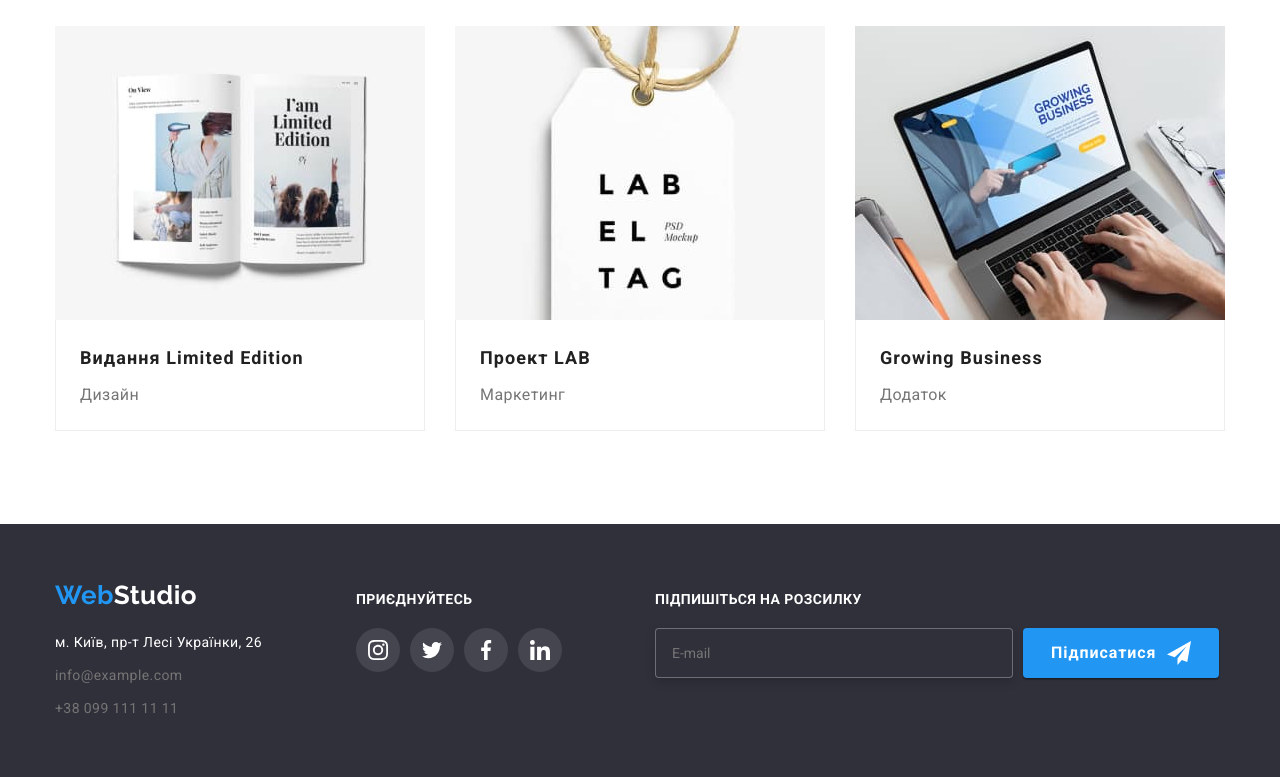
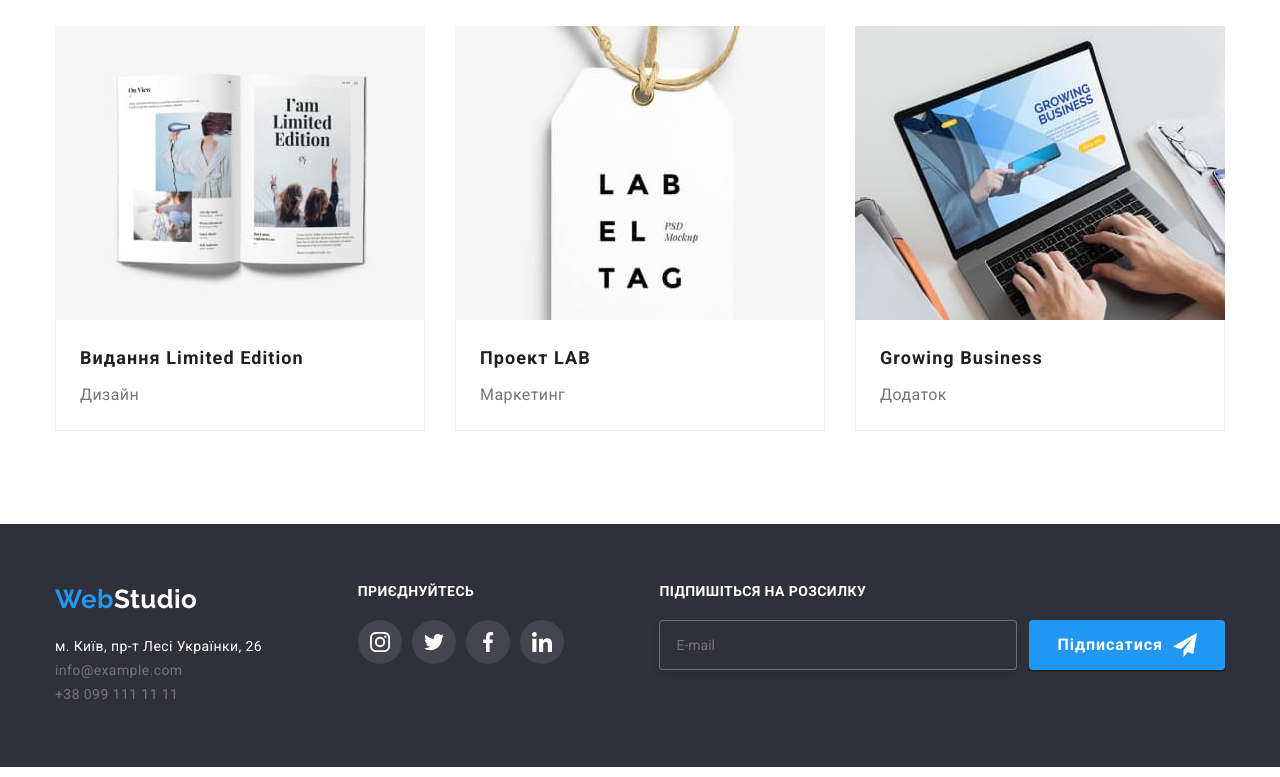
Before and after one commit to DimaHavr/goit-markup-hw-08, a plain HTML site: page portfolio.html in a window 1280 px wide. Shown: the part 1106-1883 px from the top of the page. Drawn offline with nearby package versions, Linux system fonts and the light colour scheme.

Commit message:
update 6

```diff
--- a/sass/components/_footer-form.scss
+++ b/sass/components/_footer-form.scss
@@ -1,18 +1,18 @@
 .footer-form__box {
-   display: flex;
-   justify-content: center;
-   align-items: flex-start;
-   flex-direction: column;
-   margin-left: 93px;
 }
 
 .footer-form {
+   @media screen and (max-width: 767px) {
+      flex-direction: column;
+   }
    display: flex;
    justify-content: center;
-   align-items: flex-start;
 }
 
 .footer-form__text {
+    @media screen and (max-width: 767px) {
+       justify-content: center;
+   }
    display: flex;
    margin-bottom: 20px;
    font-weight: 700;
@@ -23,14 +23,20 @@
 }
 
 .footer-form__label {
-   margin-right: 10px;
+   @media screen and (max-width: 767px) {
+       margin-bottom: 20px;
+   }
+
 }
 
 .footer-form__input {
-   display: block;
-   width: 358px;
+   @media screen and (max-width: 767px) {
+      width: 100%;
+   }
+   display: flex;
+   justify-content: center;
+   align-items: center;
    height: 50px;
-
    padding-left: 16px;
    color: var(--basic-color);
    background-color: var(--background);
@@ -74,3 +80,11 @@
    display: block;
    margin-left: 10px;
 }
+@media screen and (min-width: 1200px) {
+   .footer-form__input {
+      width: 358px;
+   }
+   .footer-form__label{
+      margin-right: 12px;
+   }
+}
--- a/sass/components/_footer-logo.scss
+++ b/sass/components/_footer-logo.scss
@@ -1,4 +1,9 @@
 .footer__logo {
+   @media screen and (max-width: 767px) {
+      display: flex;
+      justify-content: center;
+   }
+
    font-family: "Raleway", sans-serif;
    font-weight: 700;
    font-size: 26px;
@@ -6,3 +11,9 @@
    color: var(--basic-color);
    margin-bottom: 20px;
 }
+@media screen and (min-width: 1200px) {
+   .footer__logo {
+      display: flex;
+      justify-content: flex-start;
+   }
+}
--- a/sass/components/_footer-social.scss
+++ b/sass/components/_footer-social.scss
@@ -1,29 +1,31 @@
 .footer-social__box {
+   @media screen and (max-width: 767px) {
+      justify-content: center;
+   }
    display: flex;
-   justify-content: center;
-   align-items: flex-start;
+
    flex-direction: column;
-
-   margin-left: 70px;
 }
 
 .footer-social__text {
+   display: flex;
+   justify-content: center;
    font-weight: 700;
    font-size: 14px;
    line-height: 1.14;
    letter-spacing: 0.03em;
    text-transform: uppercase;
    color: var(--basic-color);
-   display: flex;
-   justify-content: flex-start;
+   margin-bottom: 20px;
 }
 
 .footer-social__list {
    display: flex;
-   justify-content: flex-start;
-   align-items: flex-start;
+   justify-content: center;
    gap: 10px;
-   margin-top: 20px;
+    @media screen and (max-width: 767px) {
+         margin-bottom: 60px;
+      }
 }
 
 .footer-social__link {
@@ -51,3 +53,9 @@
       fill: var(--basic-color);
    }
 }
+@media screen and (min-width: 1200px) {
+   .footer-social__box {
+      align-items: flex-start;
+      justify-content: flex-start;
+   }
+}
--- a/sass/components/_footer.scss
+++ b/sass/components/_footer.scss
@@ -2,32 +2,33 @@
    margin-left: auto;
    margin-right: auto;
    background-color: var(--background);
-   padding-top: 56px;
-   padding-bottom: 56px;
+   padding-top: 60px;
+   padding-bottom: 60px;
+
    .footer__box {
       display: flex;
-      justify-content: flex-start;
-      align-items: baseline;
+
+      @media screen and (max-width: 767px) {
+         justify-content: center;
+         flex-direction: column;
+      }
    }
-
-   .footer__item:not(:last-child) {
-      margin-bottom: 9px;
-   }
-
    .address {
       display: flex;
-      align-items: flex-start;
       flex-direction: column;
       font-style: normal;
       font-size: 14px;
       line-height: 1.71;
-      width: 231px;
+      width: 100%;
       margin-top: 20px;
+      @media screen and (max-width: 767px) {
+         margin-bottom: 60px;
+      }
    }
 
    .address__link {
       display: flex;
-      align-items: flex-start;
+      align-items: center;
       flex-direction: column;
       color: var(--basic-color);
 
@@ -39,7 +40,7 @@
 
    .footer__link {
       display: flex;
-      justify-content: flex-start;
+      justify-content: center;
       align-items: center;
       color: var(--second-color);
       fill: currentColor;
@@ -50,6 +51,14 @@
          color: var(--hover-color);
       }
    }
-
-
 }
+@media screen and (min-width: 1200px) {
+   .footer__box {
+      justify-content: space-between;
+   }
+   .address__list {
+      display: flex;
+      flex-direction: column;
+      align-items: flex-start;
+   }
+}
--- a/sass/components/_work.scss
+++ b/sass/components/_work.scss
@@ -1,3 +1,9 @@
+@media screen and (max-width: 1199px){
+   .work{
+      display: none;
+   }
+}
+
 .work {
    padding-bottom: 94px;
 
```
Also changed, not shown: index.html (+9 -13 lines), css/main.css, css/main.min.css, 2 other files.
